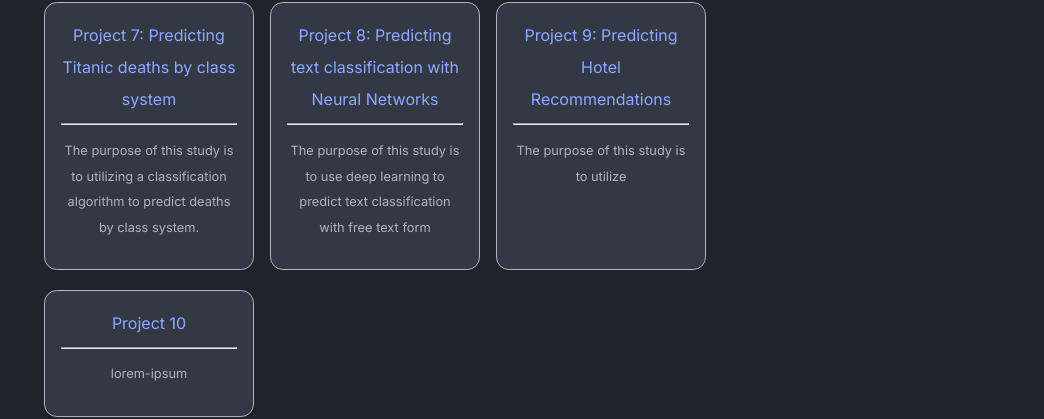
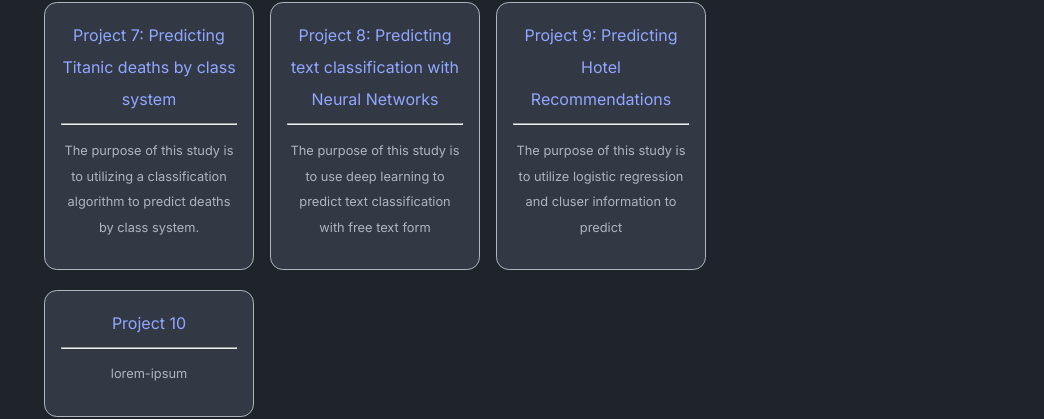
Before and after one commit to Josef9154/JRochelle_Portfolio, a Jekyll site: the page built from index.md, in a window 1280 px wide. Shown: the part 1030-1449 px from the top of the page, without its empty margins (236-1280 px from the left). Built offline with Jekyll 4.4.1, drawn with Linux system fonts in a browser that asks for light colours.

Commit message:
home.yml: updated desc in project_entries

```diff
--- a/_data/home.yml
+++ b/_data/home.yml
@@ -47,7 +47,9 @@ project_entries:
   - title: 'Project 9: Predicting Hotel Recommendations'
     url: >-
       https://github.com/Josef9154/Portfolio-Examples/blob/main/Project%209-%20Predicting%20hotel%20recommendations.ipynb
-    desc: 'The purpose of this study is to utilize '
+    desc: >-
+      The purpose of this study is to utilize logistic regression and cluser
+      information to predict
   - title: Project 10
     url: lorem-ipsum
     desc: lorem-ipsum
```
